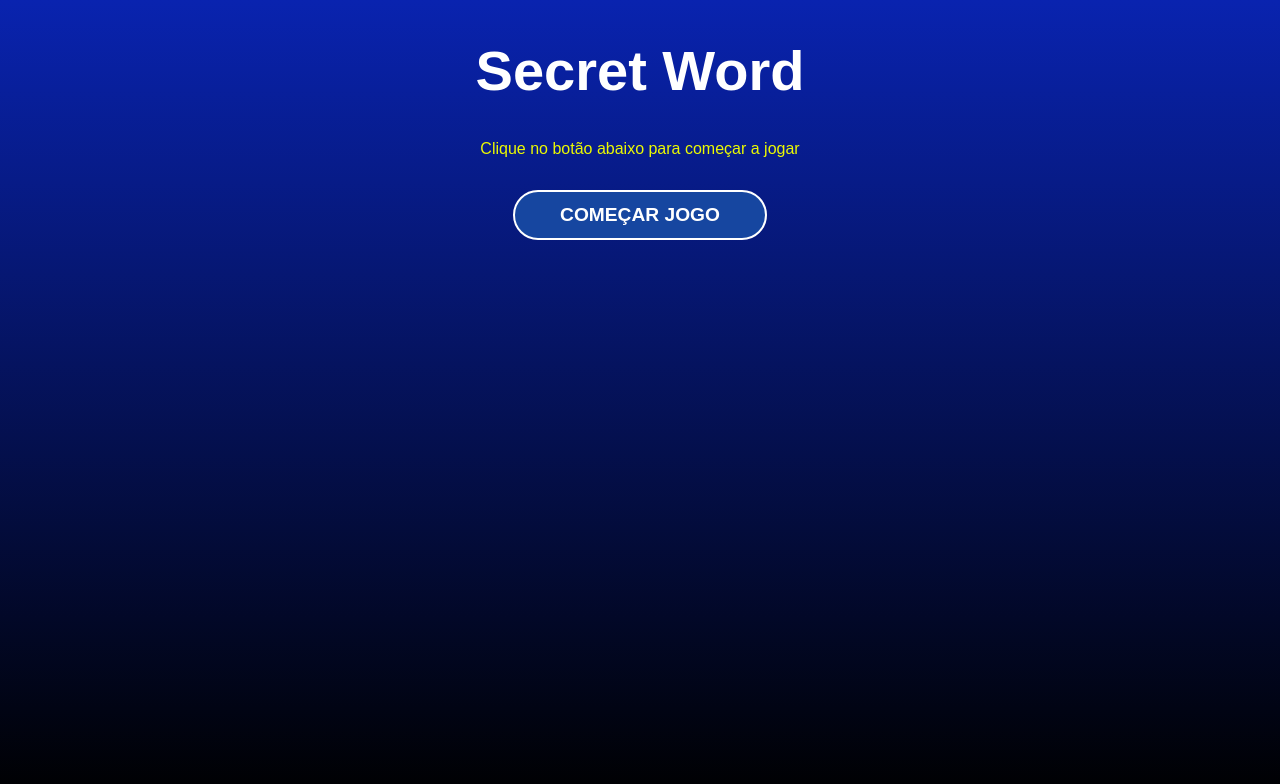
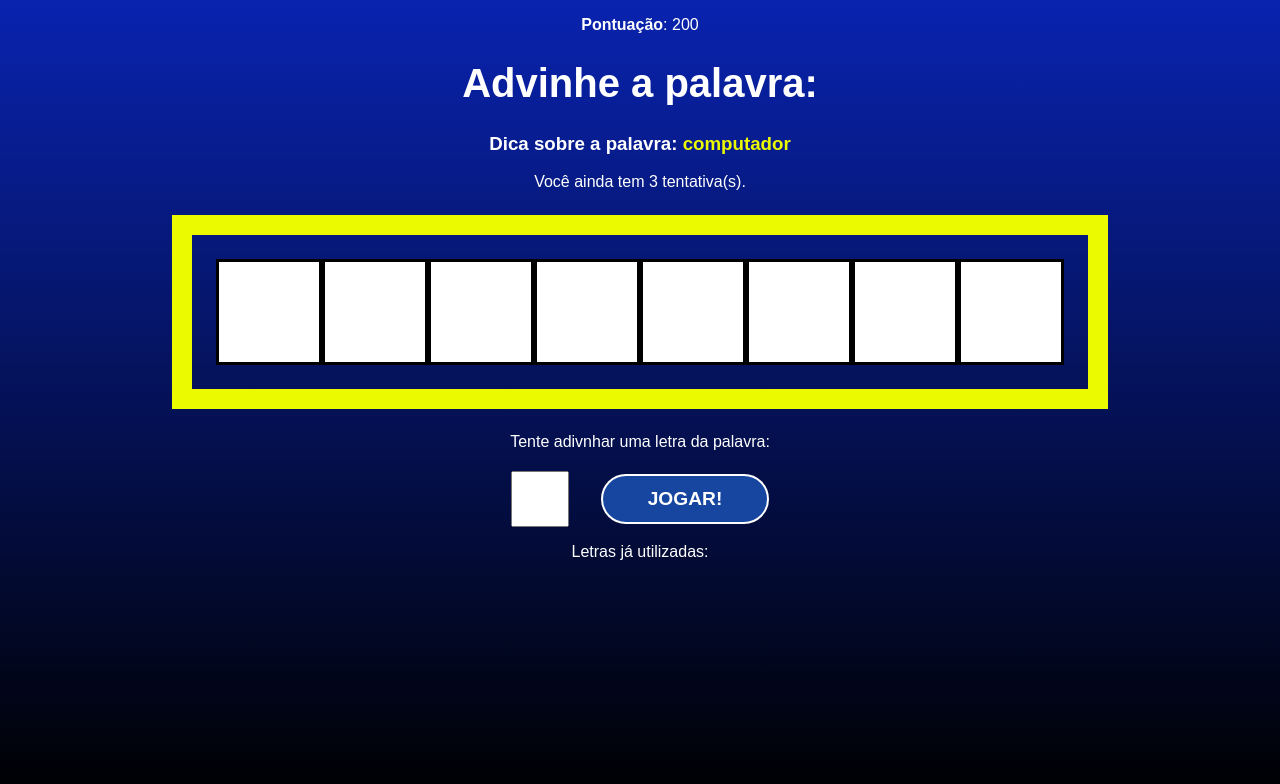
Before and after one commit to Filipee01/Secret-Word, a React (Vite) app in the folder Secret_Word/secretWord/: page / in a window 1280 px wide. Shown: the top 784 px of the page. Built offline with nearby package versions, Linux system fonts and the light colour scheme.

Commit message:
finishingGame

```diff
--- a/Secret_Word/secretWord/src/App.jsx
+++ b/Secret_Word/secretWord/src/App.jsx
@@ -1,57 +1,163 @@
-// CSS
-import './App.css'
+import { useCallback, useEffect, useState } from "react";
 
-//React
-import { useCallback, useEffect, useState } from 'react'
+// components
+import StartScreen from "./components/StartScreen";
+import Game from "./components/Game";
+import GameOver from "./components/GameOver";
 
-// Data
-import {wordsList} from "./data/words"
+// styles
+import "./App.css";
 
-// Components
-import StartScreen from './components/startScreen'
-import Game from './components/game'
-import GameOver from './components/gameOver'
-
+// data
+import { wordsList } from "./data/words";
 
 const stages = [
-  {id: 1, name: "start"},
-  {id: 2, name: "game"},
-  {id: 3, name: "end"},
-]
+  { id: 1, name: "start" },
+  { id: 2, name: "game" },
+  { id: 3, name: "end" },
+];
 
 function App() {
-  const [gameStage, setGameStage] = useState(stages[0].name)
-  const [words] = useState(wordsList)
+  const [gameStage, setGameStage] = useState(stages[0].name);
+  const [words] = useState(wordsList);
 
-  const startGame = () => {
-    setGameStage(stages[1].name)
-  }
+  const [pickedWord, setPickedWord] = useState("");
+  const [pickedCategory, setPickedCategory] = useState("");
+  const [letters, setLetters] = useState([]);
 
-  const verifyLetter = () => {
-    setGameStage(stages[2].name)
-  }
+  const [guessedLetters, setGuessedLetters] = useState([]);
+  const [wrongLetters, setWrongLetters] = useState([]);
+  const [guesses, setGuesses] = useState(3);
+  const [score, setScore] = useState(0);
 
+  console.log(words);
+
+  const pickWordAndCategory = useCallback(() => {
+    // pick a random category
+    const categories = Object.keys(words);
+    const category =
+      categories[Math.floor(Math.random() * Object.keys(categories).length)];
+
+    // pick a random word
+    const word =
+      words[category][Math.floor(Math.random() * words[category].length)];
+
+    console.log(category, word);
+
+    return { category, word };
+  }, [words]);
+
+  // start the game
+  const startGame = useCallback(() => {
+    // clear all letters
+    clearLettersStates();
+
+    // choose a word
+    const { category, word } = pickWordAndCategory();
+
+    console.log(category, word);
+
+    let wordLetters = word.split("");
+
+    wordLetters = wordLetters.map((l) => l.toLowerCase());
+
+    // console.log(category, word);
+
+    setPickedCategory(category);
+    setPickedWord(word);
+    setLetters(wordLetters);
+
+    setGameStage(stages[1].name);
+  }, [pickWordAndCategory]);
+
+  // process letter input
+  const verifyLetter = (letter) => {
+    const normalizedLetter = letter.toLowerCase();
+
+    // check if letter has already been utilized
+    if (
+      guessedLetters.includes(normalizedLetter) ||
+      wrongLetters.includes(normalizedLetter)
+    ) {
+      return;
+    }
+
+    // push guessed letter or remove a chance
+    if (letters.includes(normalizedLetter)) {
+      setGuessedLetters((actualGuessedLetters) => [
+        ...actualGuessedLetters,
+        letter,
+      ]);
+    } else {
+      setWrongLetters((actualWrongLetters) => [
+        ...actualWrongLetters,
+        normalizedLetter,
+      ]);
+
+      setGuesses((actualGuesses) => actualGuesses - 1);
+    }
+  };
+
+  console.log(wrongLetters);
+
+  // restart the game
   const retry = () => {
-    setGameStage(stages[0].name)
-  }
+    setScore(0);
+    setGuesses(3);
+    setGameStage(stages[0].name);
+  };
 
-  const [guessedLetters, setGuessedLetters] = useState([])
-  const [wrongLetters, setWrongLetters] = useState([])
-  const [guesses, setGuesses] = useState()
-  const [score, setScore] = useState(0)
+  // clear letters state
+  const clearLettersStates = () => {
+    setGuessedLetters([]);
+    setWrongLetters([]);
+  };
+
+  // check if guesses ended
+  useEffect(() => {
+    if (guesses === 0) {
+      // game over and reset all states
+      clearLettersStates();
+
+      setGameStage(stages[2].name);
+    }
+  }, [guesses]);
+
+  // check win condition
+  useEffect(() => {
+    const uniqueLetters = [...new Set(letters)];
+
+    console.log(uniqueLetters);
+    console.log(guessedLetters);
+
+    // win condition
+    if (guessedLetters.length === uniqueLetters.length) {
+      // add score
+      setScore((actualScore) => (actualScore += 100));
+
+      // restart game with new word
+      startGame();
+    }
+  }, [guessedLetters, letters, startGame]);
 
   return (
-   <div className="App">
-    {gameStage === "start" && <StartScreen startGame = {startGame}/>}
-    {gameStage === "game" && <Game verifyLetter = {verifyLetter} pickedWord = {pickedWord}
-    pickedCategory = {pickedCategory} letters = {letters} guessedLetters = {guessedLetters}
-    wrongLetters = {wrongLetters}
-    guesses = {guesses}
-    score = {score}
-    /> }
-    {gameStage === "end" && <GameOver retry = {retry} />}
-   </div>
-  )
+    <div className="App">
+      {gameStage === "start" && <StartScreen startGame={startGame} />}
+      {gameStage === "game" && (
+        <Game
+          verifyLetter={verifyLetter}
+          pickedWord={pickedWord}
+          pickedCategory={pickedCategory}
+          letters={letters}
+          guessedLetters={guessedLetters}
+          wrongLetters={wrongLetters}
+          guesses={guesses}
+          score={score}
+        />
+      )}
+      {gameStage === "end" && <GameOver retry={retry} score={score} />}
+    </div>
+  );
 }
 
-export default App
+export default App;
--- a/Secret_Word/secretWord/src/components/StartScreen.css
+++ b/Secret_Word/secretWord/src/components/StartScreen.css
@@ -1,8 +1,8 @@
 .start h1 {
     font-size: 3.5em;
-}
+  }
 
-.start p {
+  .start p {
     margin-bottom: 2em;
     color: #ecfa00;
-}
+  }
--- a/Secret_Word/secretWord/src/components/StartScreen.jsx
+++ b/Secret_Word/secretWord/src/components/StartScreen.jsx
@@ -1,13 +1,13 @@
-import './startScreen.css'
+import "./StartScreen.css";
 
-const startScreen = ({startGame}) => {
+const GameStart = ({ startGame }) => {
   return (
-    <div className='start'>
-        <h1>Secret Word</h1>
-        <p>Clique no botão abaixo para começar a jogar</p>
-        <button onClick={startGame}>Começar jogo</button>
+    <div className="start">
+      <h1>Secret Word</h1>
+      <p>Clique no botão abaixo para começar a jogar</p>
+      <button onClick={startGame}>Começar jogo</button>
     </div>
-  )
-}
+  );
+};
 
-export default startScreen
+export default GameStart;
--- a/Secret_Word/secretWord/src/components/game.jsx
+++ b/Secret_Word/secretWord/src/components/game.jsx
@@ -1,39 +1,75 @@
-import './game.css'
+import { useState, useRef } from "react";
 
-const game = ({verifyLetter, pickedWord, pickedCategory, letters, guessesLetters, wrongLetters, guesses, score, }) => {
+// styles
+import "./Game.css";
+
+const Game = ({
+  verifyLetter,
+  pickedCategory,
+  pickedWord,
+  letters,
+  guessedLetters,
+  wrongLetters,
+  guesses,
+  score,
+}) => {
+  const [letter, setLetter] = useState("");
+  const letterInputRef = useRef(null);
+
+  const handleSubmit = (e) => {
+    e.preventDefault();
+
+    verifyLetter(letter);
+
+    setLetter("");
+
+    letterInputRef.current.focus();
+  };
+
   return (
-    <div className='game'>
+    <div className="game">
       <p className="points">
-      <span>Pontuação: {score}</span>
+        <span>Pontuação</span>: {score}
       </p>
       <h1>Advinhe a palavra:</h1>
-     <h3 className='tip' >
+      <h3 className="tip">
         Dica sobre a palavra: <span>{pickedCategory}</span>
       </h3>
       <p>Você ainda tem {guesses} tentativa(s).</p>
       <div className="wordContainer">
-      {letters.map((letter, i) => (
-        guessesLetters.includes(letter) ? (
-          <span key={i} className='letter'>{letter}</span>
+        {letters.map((letter, i) =>
+          guessedLetters.includes(letter) ? (
+            <span className="letter" key={i}>
+              {letter}
+            </span>
           ) : (
-          <span key={i} className='blankSquare'></span>
+            <span key={i} className="blankSquare"></span>
           )
-      ))}
+        )}
       </div>
       <div className="letterContainer">
-      <p>Tente advinhar uma letra da palavra:</p>
-      <form>
-        <input type="text" name="letter" maxLength="1" required/>
+        <p>Tente adivnhar uma letra da palavra:</p>
+        <form onSubmit={handleSubmit}>
+          <input
+            type="text"
+            name="letter"
+            maxLength="1"
+            onChange={(e) => setLetter(e.target.value)}
+            required
+            value={letter}
+            ref={letterInputRef}
+          />
           <button>Jogar!</button>
         </form>
       </div>
-     <div className="worngLettersContainer">
+      <div className="wrongLettersContainer">
         <p>Letras já utilizadas:</p>
-      <span>a,</span>
-      <span>b,</span>
+        {wrongLetters.map((letter, i) => (
+          <span key={i}>{letter}, </span>
+        ))}
       </div>
     </div>
-  )
-}
+  );
+};
 
-export default game
+export default Game;
--- a/Secret_Word/secretWord/src/components/gameOver.css
+++ b/Secret_Word/secretWord/src/components/gameOver.css
@@ -0,0 +1,4 @@
+h2 span {
+    color: #ecfa00;
+    font-size: 1.5em;
+  }
--- a/Secret_Word/secretWord/src/components/gameOver.jsx
+++ b/Secret_Word/secretWord/src/components/gameOver.jsx
@@ -1,12 +1,15 @@
-import './gameOver.css'
+import "./GameOver.css";
 
-const gameOver = ({retry}) => {
+const GameOver = ({ retry, score }) => {
   return (
-    <div>
-      <h1>Game Over</h1>
-      <button onClick={retry}>Resetar jogo</button>
+    <div className="gameover">
+      <h1>Fim de jogo!</h1>
+      <h2>
+        A sua pontuação foi: <span>{score}</span>!
+      </h2>
+      <button onClick={retry}>Reiniciar</button>
     </div>
-  )
-}
+  );
+};
 
-export default gameOver
+export default GameOver;
```
Also changed, not shown: Secret_Word/secretWord/src/components/game.css (indentation only). Lines whose indentation alone changed are shown as unchanged.
